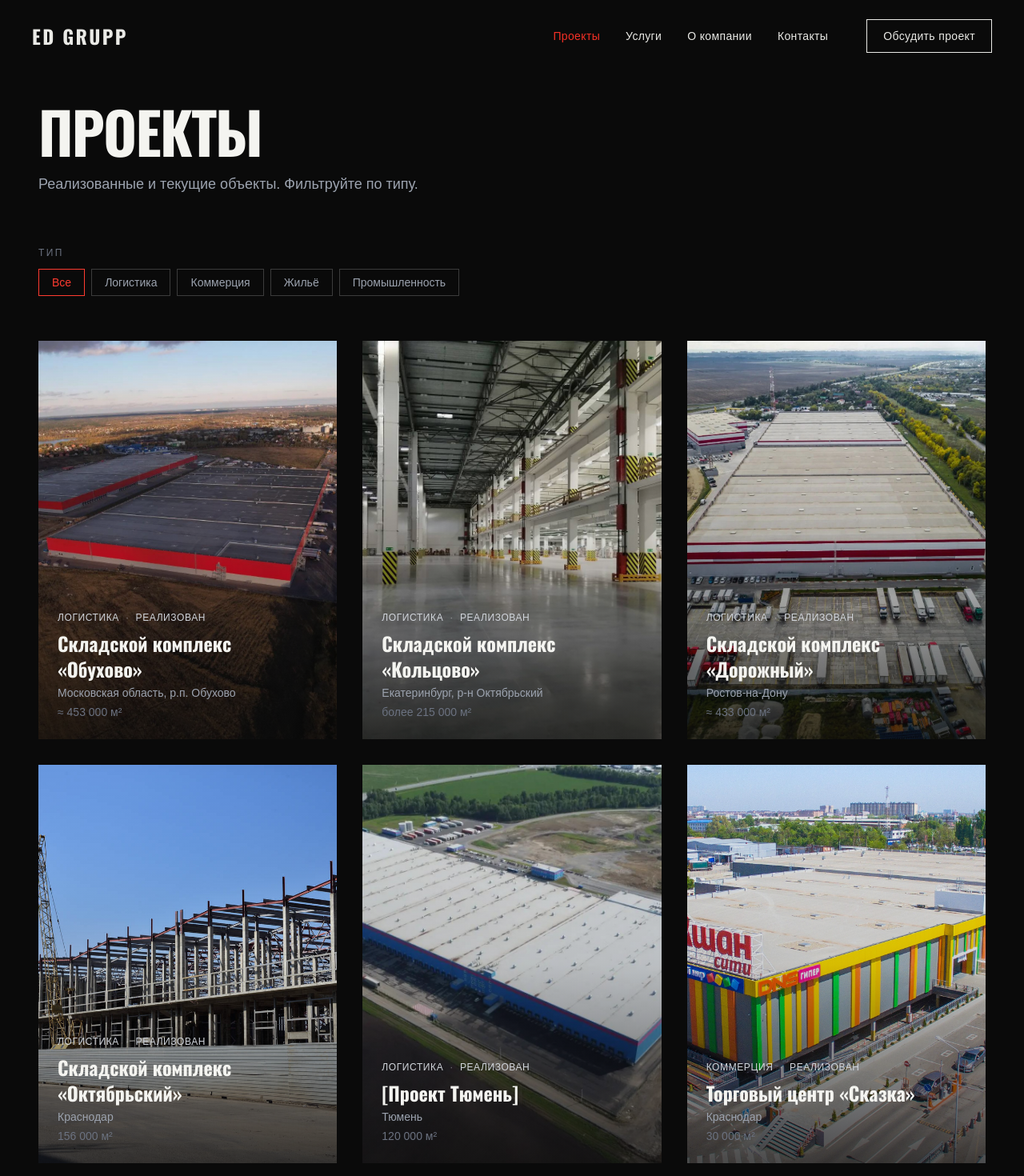
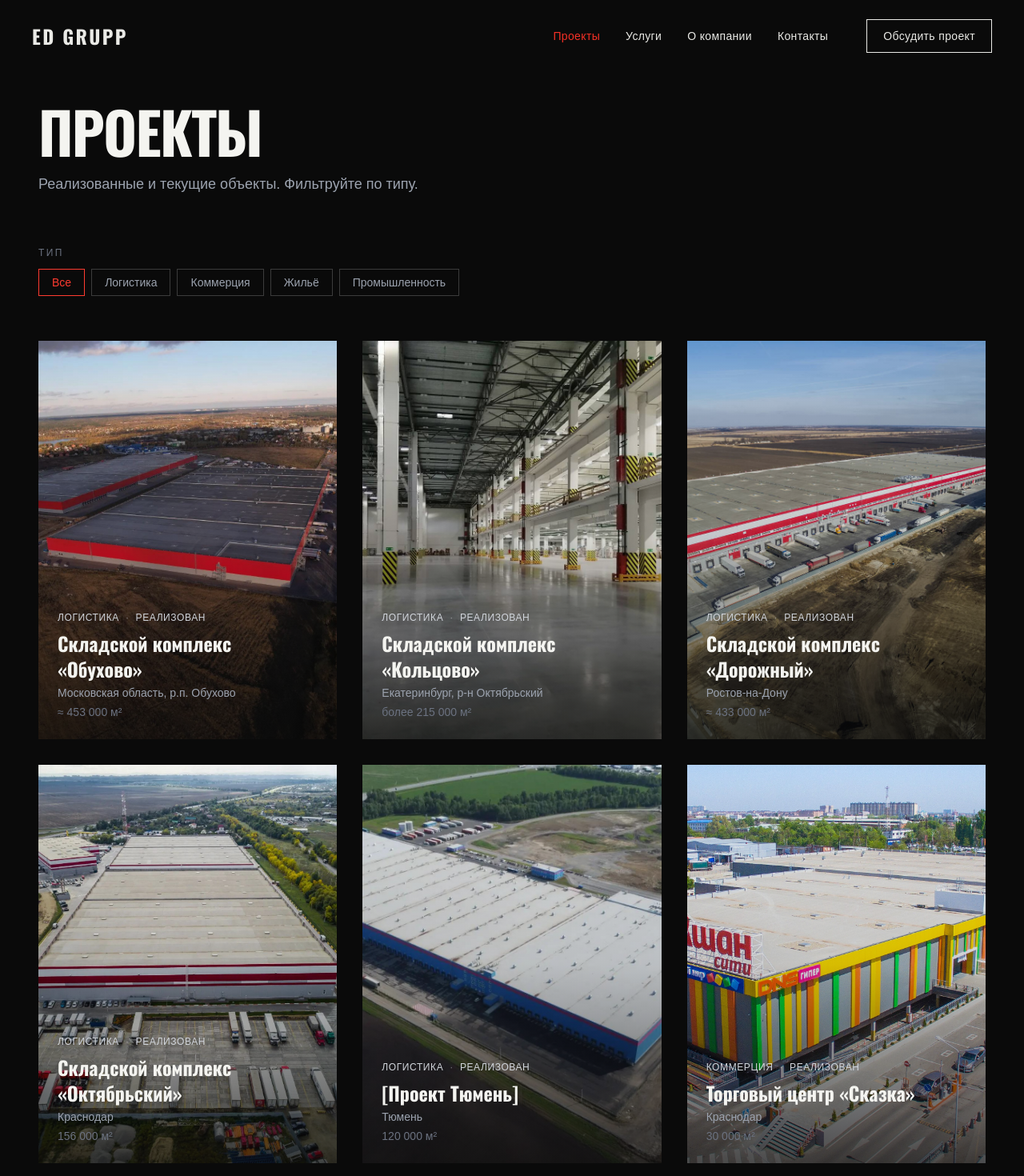
Before and after one commit to Pugmeister/ed-grupp, a React (Vite) app: page /projects in a window 1280 px wide. Shown: the top 1470 px of the page at 80% size. Built offline with nearby package versions, Linux system fonts and the light colour scheme; a web font is replaced by a local one.

Commit message:
Обновил фотки проектов

```diff
--- a/src/data/projects.js
+++ b/src/data/projects.js
@@ -81,11 +81,9 @@ export const projects = [
     year: '',
     description:
       'Складской комплекс на пересечении федеральной трассы М4 «Дон» и автодороги Ростов–Волгодонск: выходы на Ростов, Москву, Новороссийск, Волгодонск. Общая площадь участка — 100 га. Планируемая площадь застройки логопарка — порядка 4330 000 м².',
-    image: img('images/projects/sklad-dorozhnyj-rostov/01.jpg'),
+    image: img('images/projects/sklad-dorozhnyj-rostov/10.jpg'),
     gallery: [
-      img('images/projects/sklad-dorozhnyj-rostov/01.jpg'),
       img('images/projects/sklad-dorozhnyj-rostov/02.jpg'),
-      img('images/projects/sklad-dorozhnyj-rostov/03.jpg'),
       img('images/projects/sklad-dorozhnyj-rostov/10.jpg'),
       img('images/projects/sklad-dorozhnyj-rostov/11.jpg'),
     ],
@@ -116,9 +114,8 @@ export const projects = [
     year: '',
     description:
       'Складской комплекс «Октябрьский» на развязке основных транспортных направлений региона Ростов–Новороссийск–Сочи. Площадь участка — 12,7 га, площадь застройки логопарка — 156 000 м². В центре работают Еврономер, FixPrice, Holodilnik.ru и другие.',
-    image: img('images/projects/sklad-oktyabrskij-krasnodar/06.jpg'),
+    image: img('images/projects/sklad-oktyabrskij-krasnodar/01.jpg'),
     gallery: [
-      img('images/projects/sklad-oktyabrskij-krasnodar/06.jpg'),
       img('images/projects/sklad-oktyabrskij-krasnodar/07.jpg'),
       img('images/projects/sklad-oktyabrskij-krasnodar/08.jpg'),
       img('images/projects/sklad-oktyabrskij-krasnodar/10.jpg'),
--- a/src/data/services.js
+++ b/src/data/services.js
@@ -9,7 +9,7 @@ export const services = [
     shortDescription:
       'Склады класса А, которые принимают поток, а не просто «стоят у трассы». Логопарки для маркетплейсов, ритейла и дистрибуции.',
     description:
-      'Главная специализация ED GRUPP — складская логистика полного цикла. От анализа участка и мастер-плана до доков, инженерии и ввода в эксплуатацию. Среди реализованных объектов — комплексы в Московской области, Екатеринбурге, Ростове-на-Дону и Краснодаре. Резиденты таких площадок — AliExpress, Ozon, X5, «Лента», Яндекс и другие. Считаем квадратные метры, сроки и инженерию так, чтобы объект зарабатывал с первого сезона, а не «доделывался» после сдачи.',
+      'Главная специализация ED GRUPP — складская логистика полного цикла. От анализа участка и мастер-плана до доков, инженерии и ввода в эксплуатацию. Среди реализованных объектов — комплексы в Московской области, Екатеринбурге, Ростове-на-Дону, Тюмени и Краснодаре. Считаем квадратные метры, сроки и инженерию так, чтобы объект зарабатывал с первого сезона, а не «доделывался» после сдачи.',
     image: img('images/logistics.jpg'),
     advantages: [
       'Склады и логопарки класса А',
@@ -41,7 +41,7 @@ export const services = [
     ],
     facts: [
       { value: '4+', label: 'Крупных логопарка' },
-      { value: '500+', label: 'тыс. м² складов' },
+      { value: '1 млн+', label: 'м² складов' },
       { value: '20+', label: 'Лет опыта' },
     ],
     relatedProjects: [
@@ -49,6 +49,7 @@ export const services = [
       'sklad-koltsovo-ekaterinburg',
       'sklad-dorozhnyj-rostov',
       'sklad-oktyabrskij-krasnodar',
+      'tumen-gorod',
     ],
   },
   {
```
Also changed, not shown: public/images/projects/sklad-oktyabrskij-krasnodar/01.jpg (renamed from public/images/projects/sklad-dorozhnyj-rostov/01.jpg).
